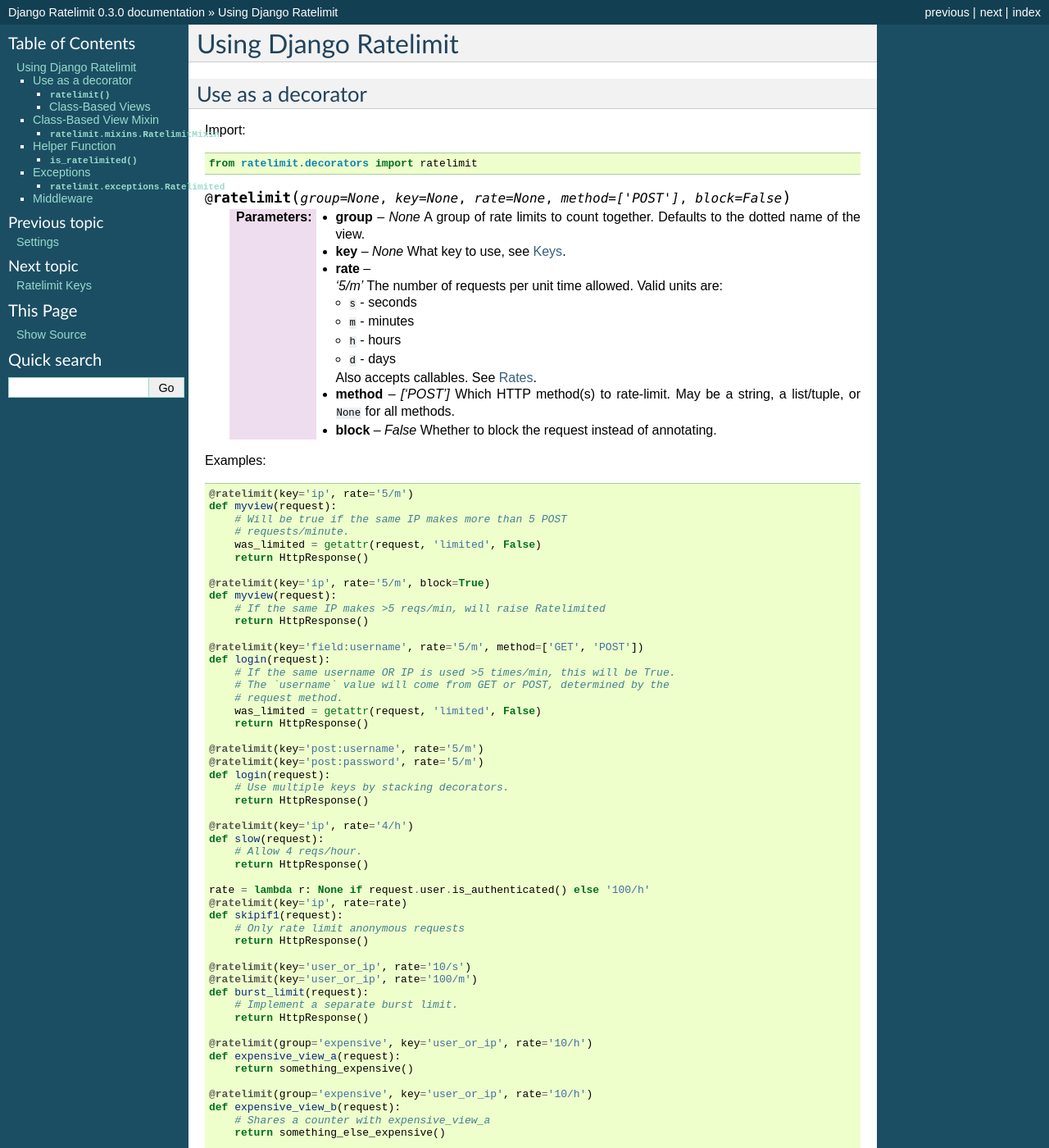
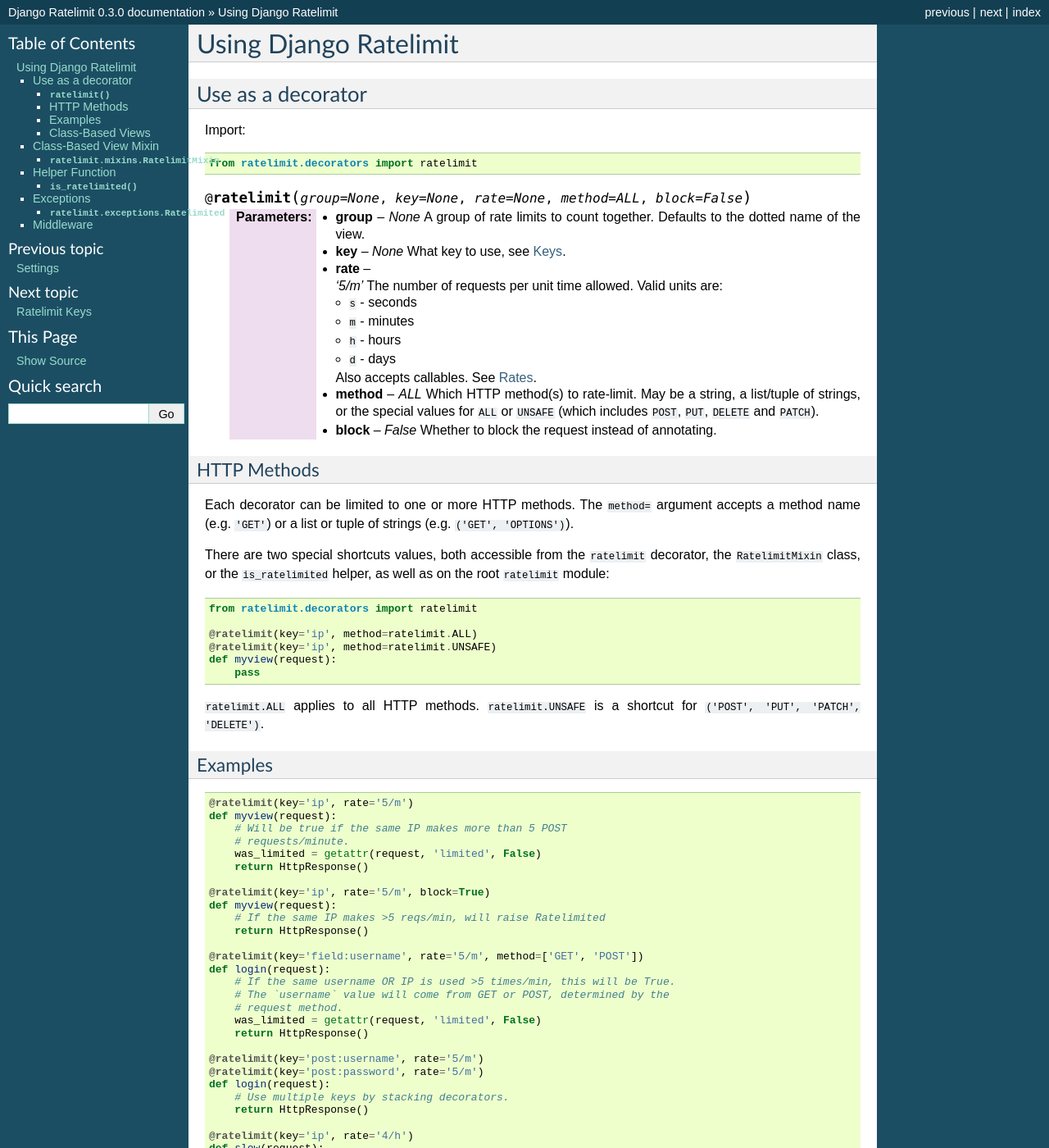
Before and after one commit to jsocol/django-ratelimit, a Sphinx documentation site: the page built from docs/usage.rst, in a window 1280 px wide and 1400 px high. Shown: the whole window at 82% size. Built offline with Sphinx 7.4.7, drawn with Linux system fonts in a browser that asks for light colours; some of the changed text lies outside the part shown.

Commit message:
Default to ALL methods

```diff
--- a/docs/usage.rst
+++ b/docs/usage.rst
@@ -15,7 +15,7 @@
     from ratelimit.decorators import ratelimit
 
 
-.. py:decorator:: ratelimit(group=None, key=None, rate=None, method=['POST'], block=False)
+.. py:decorator:: ratelimit(group=None, key=None, rate=None, method=ALL, block=False)
 
    :arg group:
        *None* A group of rate limits to count together. Defaults to the
@@ -36,14 +36,42 @@
         Also accepts callables. See :ref:`Rates <rates-chapter>`.
 
    :arg method:
-        *['POST']* Which HTTP method(s) to rate-limit. May be a string, a
-        list/tuple, or ``None`` for all methods.
+        *ALL* Which HTTP method(s) to rate-limit. May be a string, a
+        list/tuple of strings, or the special values for ``ALL`` or
+        ``UNSAFE`` (which includes ``POST``, ``PUT``, ``DELETE`` and
+        ``PATCH``).
 
    :arg block:
        *False* Whether to block the request instead of annotating.
 
 
-Examples::
+HTTP Methods
+------------
+
+Each decorator can be limited to one or more HTTP methods. The
+``method=`` argument accepts a method name (e.g. ``'GET'``) or a list or
+tuple of strings (e.g. ``('GET', 'OPTIONS')``).
+
+There are two special shortcuts values, both accessible from the
+``ratelimit`` decorator, the ``RatelimitMixin`` class, or the
+``is_ratelimited`` helper, as well as on the root ``ratelimit`` module::
+
+    from ratelimit.decorators import ratelimit
+
+    @ratelimit(key='ip', method=ratelimit.ALL)
+    @ratelimit(key='ip', method=ratelimit.UNSAFE)
+    def myview(request):
+        pass
+
+``ratelimit.ALL`` applies to all HTTP methods. ``ratelimit.UNSAFE``
+is a shortcut for ``('POST', 'PUT', 'PATCH', 'DELETE')``.
+
+
+Examples
+--------
+
+
+::
 
     @ratelimit(key='ip', rate='5/m')
     def myview(request):
@@ -169,7 +197,7 @@
     from ratelimit.utils import is_ratelimited
 
 
-.. py:function:: is_ratelimited(request, group=None, key=None, rate=None, method=['POST'])
+.. py:function:: is_ratelimited(request, group=None, key=None, rate=None, method=ALL)
 
    :arg request:
        *None* The HTTPRequest object.
@@ -193,7 +221,7 @@
        Also accepts callables. See :ref:`Rates <rates-chapter>`.
 
    :arg method:
-       *['POST']* Which HTTP method(s) to rate-limit. May be a string, a
+       *ALL* Which HTTP method(s) to rate-limit. May be a string, a
        list/tuple, or ``None`` for all methods.
 
    :arg increment:
--- a/ratelimit/__init__.py
+++ b/ratelimit/__init__.py
@@ -1,2 +1,5 @@
 VERSION = (0, 4, 0)
 __version__ = '.'.join(map(str, VERSION))
+
+ALL = (None,)  # Sentinel value for all HTTP methods.
+UNSAFE = ['DELETE', 'PATCH', 'POST', 'PUT']
```
Also changed, not shown: 4 other files.
